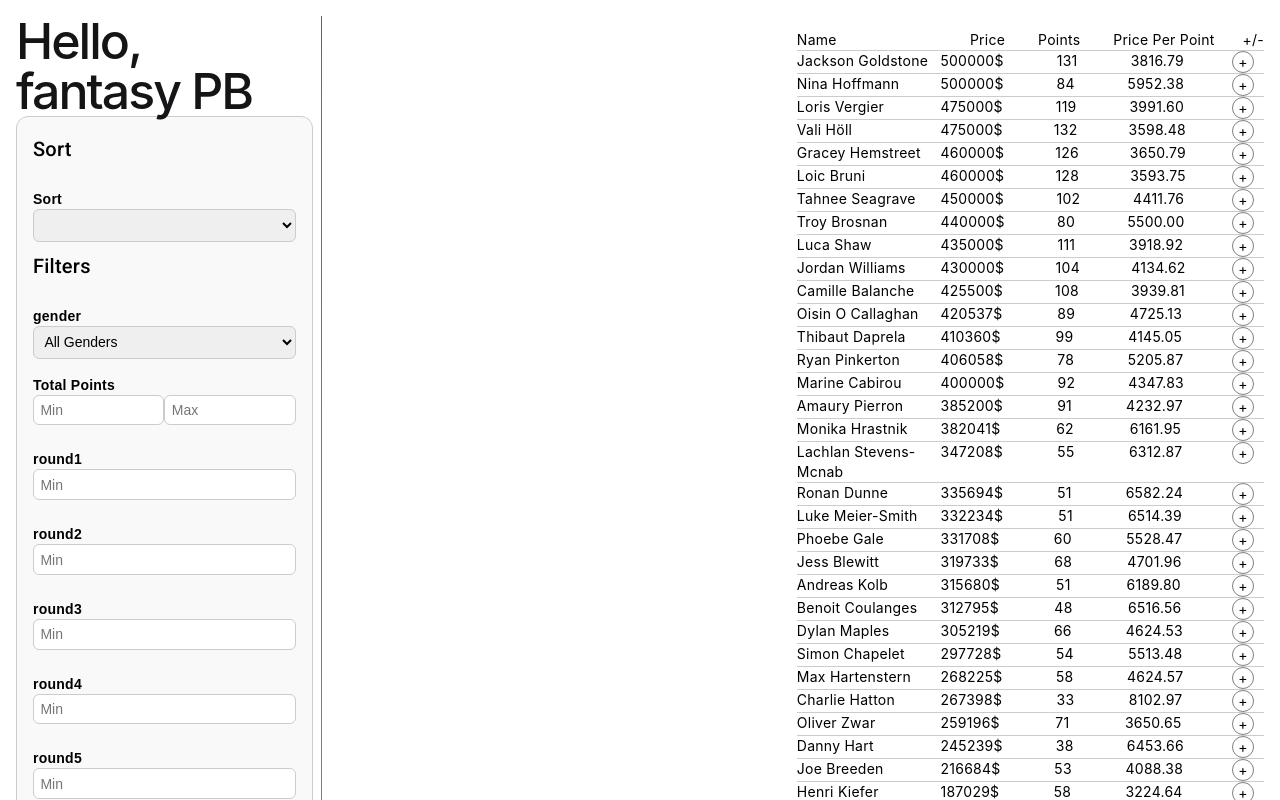
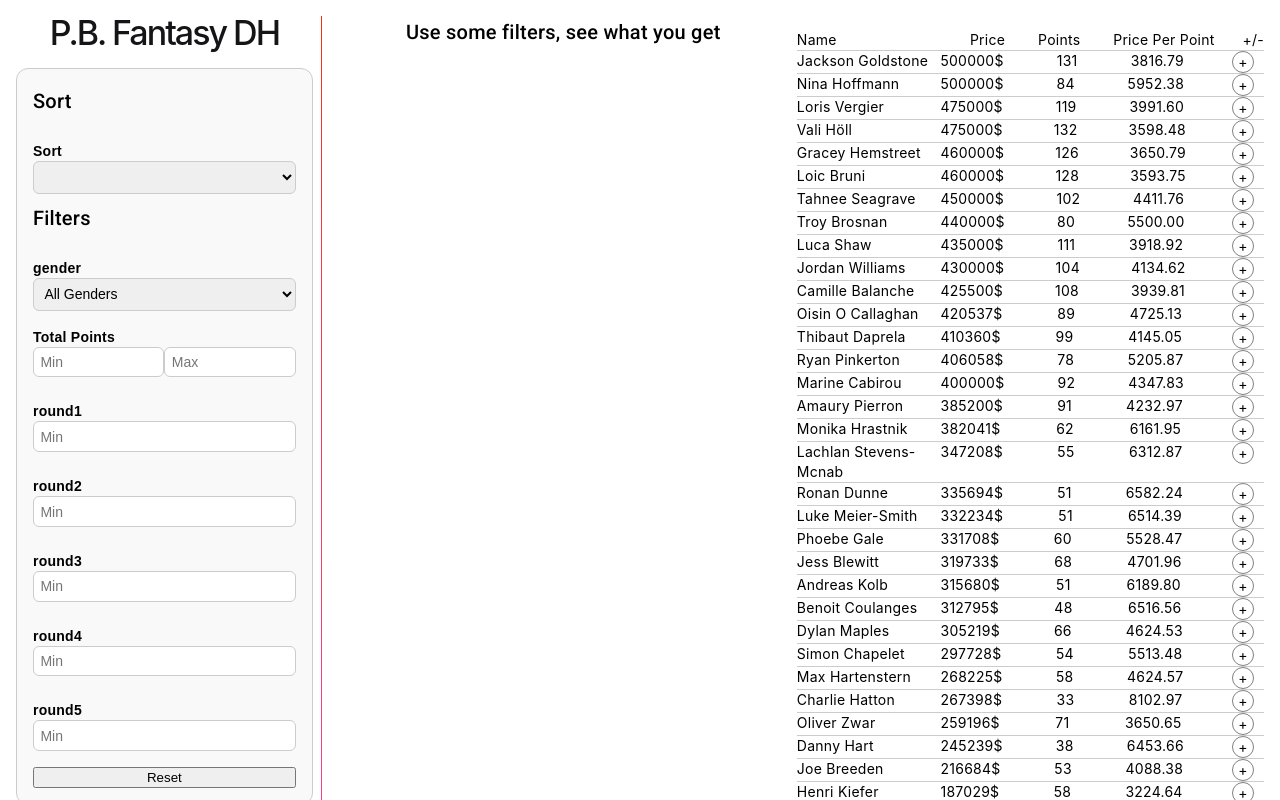
Before and after one commit to paultrial/fantasy, an Angular app: page / in a window 1280 px wide. Shown: the top 800 px of the page. Built offline with nearby package versions, Linux system fonts and the light colour scheme.

Commit message:
d-alea nice

```diff
--- a/src/app/app.component.html
+++ b/src/app/app.component.html
@@ -31,17 +31,6 @@
     -moz-osx-font-smoothing: grayscale;
   }
 
-  h1 {
-    font-size: 3.125rem;
-    color: var(--gray-900);
-    font-weight: 500;
-    line-height: 100%;
-    letter-spacing: -0.125rem;
-    margin: 0;
-    font-family: "Inter Tight", -apple-system, BlinkMacSystemFont, "Segoe UI", Roboto,
-      Helvetica, Arial, sans-serif, "Apple Color Emoji", "Segoe UI Emoji",
-      "Segoe UI Symbol";
-  }
 
   p {
     margin: 0;
@@ -78,7 +67,7 @@
 <main class="main">
   <div class="left-side">
     <div class="content">
-      <h1>Hello, {{ title }} PB</h1>
+      <h1>{{ title }}</h1>
 
       <!-- filter section -->
       <section>
@@ -155,6 +144,7 @@
   <div class="divider" role="separator" aria-label="Divider"></div>
   <div class="right-side">
     <section>
+      <h2>Use some filters, see what you get</h2>
       <ul *ngIf="filteredAthletes.length > 0" class="athleteList">
         <li class="athlete">
           <div class="name">Name</div>
--- a/src/app/app.component.less
+++ b/src/app/app.component.less
@@ -8,6 +8,20 @@ main {
     box-sizing: inherit;
     position: relative;
 }
+
+  h1 {
+    font-size: 2.125rem;
+    color: var(--gray-900);
+    font-weight: 500;
+    line-height: 100%;
+    letter-spacing: -0.125rem;
+    margin: 0;
+    font-family: "Inter Tight", -apple-system, BlinkMacSystemFont, "Segoe UI", Roboto,
+      Helvetica, Arial, sans-serif, "Apple Color Emoji", "Segoe UI Emoji",
+      "Segoe UI Symbol";
+      text-align: center;
+      margin: 0 0 18px 0;
+  }
 
 .teamAction {
     border-radius: 100%;
@@ -45,6 +59,9 @@ main {
     justify-content: space-between;
 
     section {
+        h2{
+            text-align: center;
+        }
         width: 50%;
     }
 }
--- a/src/app/app.component.ts
+++ b/src/app/app.component.ts
@@ -12,7 +12,7 @@ import { FormsModule } from '@angular/forms';
   styleUrl: './app.component.less'
 })
 export class AppComponent implements OnInit {
-  title = 'fantasy';
+  title = 'P.B. Fantasy DH';
   data: any;
   team: any[] = [];
   sum: number = 0;
```
